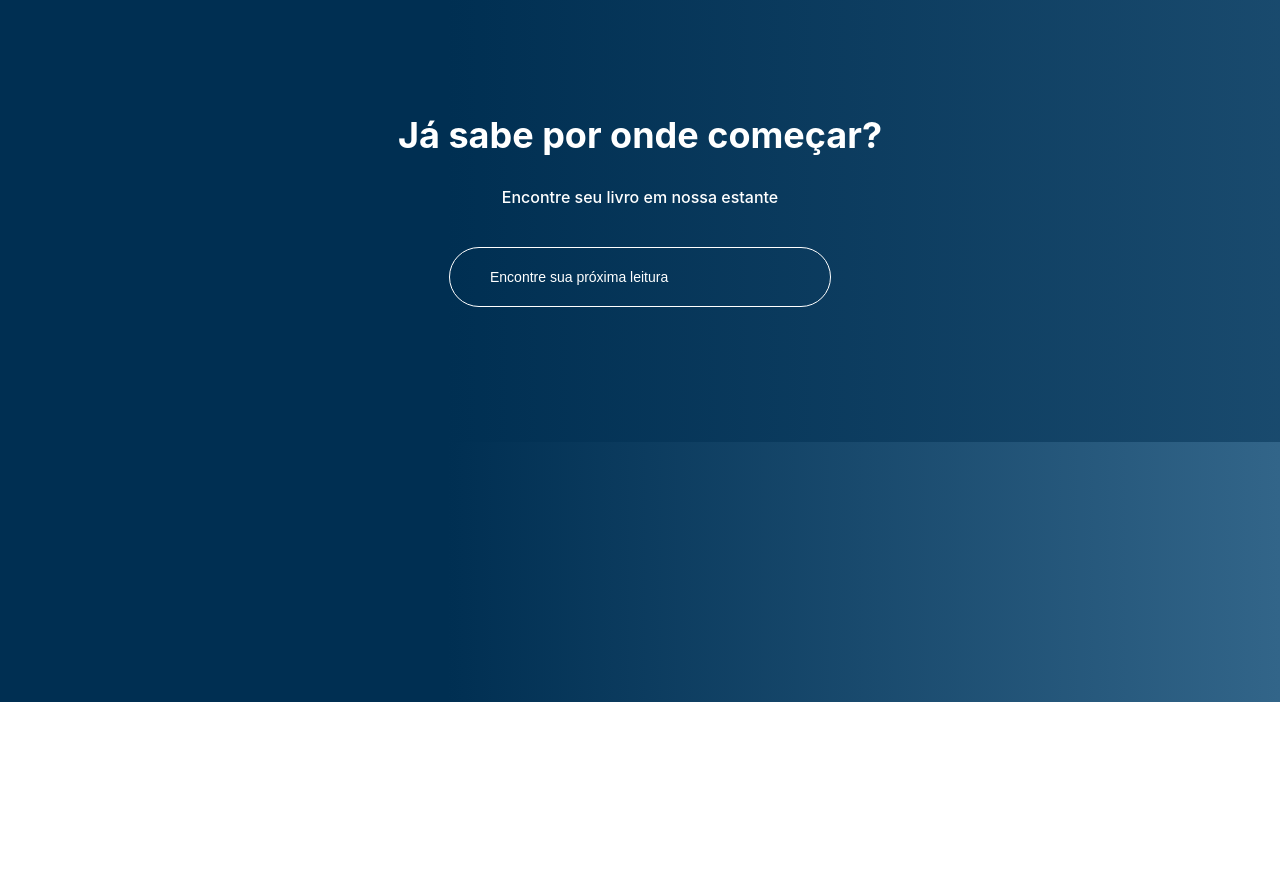
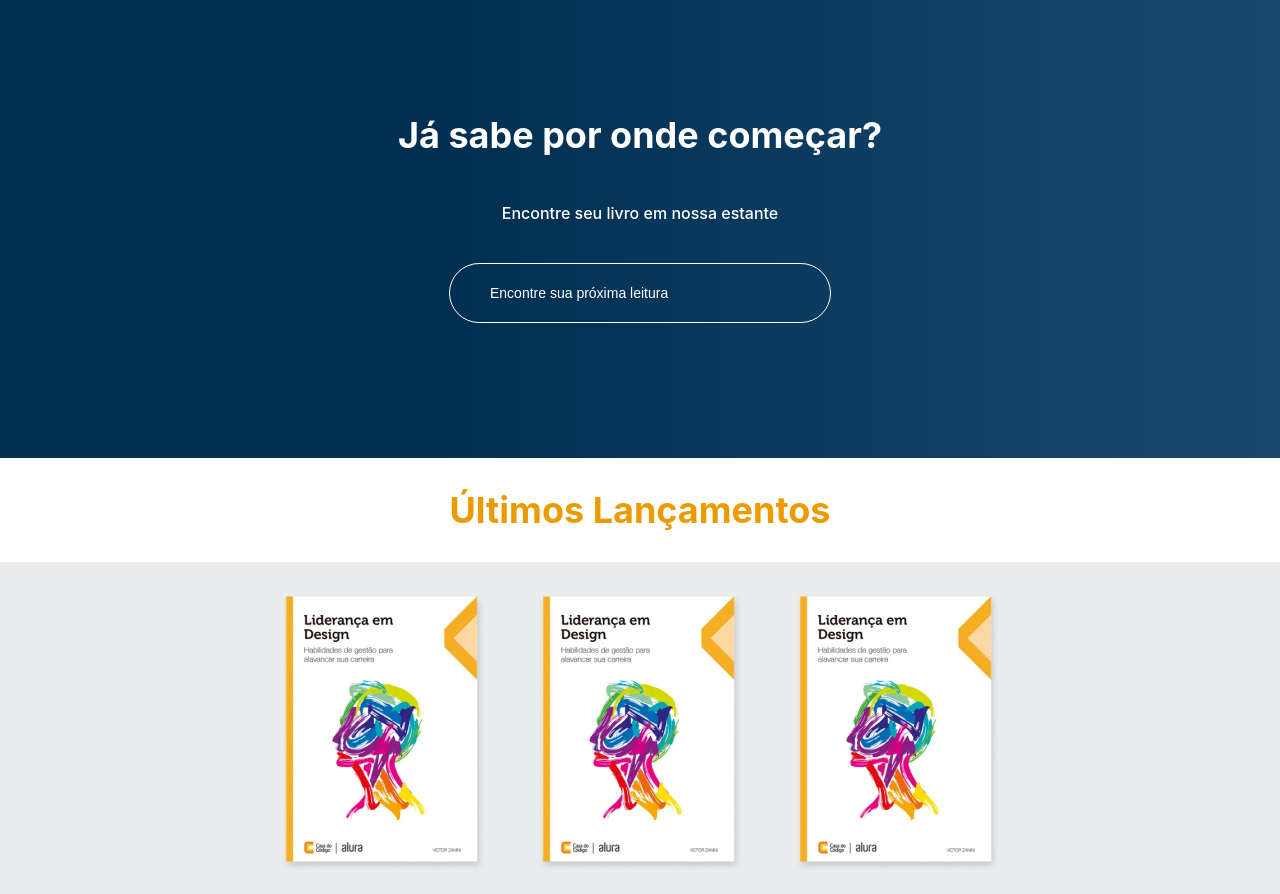
Before and after one commit to GuiBarbosa13/aluraBooks, a React (Create React App) app: page / in a window 1280 px wide. Shown: the part 98-992 px from the top of the page. Before the commit the page ends 800 px from the top, so only its background shows below. Built offline with nearby package versions, Linux system fonts and the light colour scheme.

Commit message:
criando sessão de últimos lançamentos

```diff
--- a/src/App.jsx
+++ b/src/App.jsx
@@ -1,11 +1,10 @@
 import Header from './components/Header';
 import styled from 'styled-components';
 import Search from './components/Search';
+import UltimosLancamentos from './components/UltimosLancamentos';
 
 const AppContainer = styled.div`
   max-width: 100vw;
-  height: 100vh;
-  background-image: linear-gradient(90deg, #002F52 35%, #326589);
   box-sizing: border-box;
 `
 
@@ -14,6 +13,7 @@ export default function App() {
     <AppContainer>
       <Header />
       <Search/>
+      <UltimosLancamentos/>
     </AppContainer>
   );
 }
--- a/src/components/Search/index.jsx
+++ b/src/components/Search/index.jsx
@@ -2,6 +2,7 @@ import styled from "styled-components";
 import Input from "../Input";
 import { useState } from "react";
 import { livros } from "./dadosPesquisa";
+import Titulo from "../Titulo";
 
 const FormEstilizado = styled.form`
     background-image: linear-gradient(90deg, #002F52 35%, #326589 165%);
@@ -10,14 +11,6 @@ const FormEstilizado = styled.form`
     padding: 85px 0;
     width: 100%;
 `
-
-const TituloEstilizado = styled.h2`
-    color: #FFF;
-    font-size: 36px;
-    text-align: center;
-    width: 100%;
-`
-
 const SubtituloEstilizado = styled.h3`
     font-size: 16px;
     font-weight: 500;
@@ -41,7 +34,6 @@ const DivLivroEstilizada = styled.div`
     flex-direction: column;
     justify-content: space-between;
     padding: 8px;
-    border-radius: 16px;
     transition: transform 0.3s ease-in-out;
     cursor: pointer;
     width: 128px;
@@ -57,7 +49,7 @@ export default function Search() {
 
     return (
         <FormEstilizado onSubmit={e => e.preventDefault()}>
-            <TituloEstilizado>Já sabe por onde começar?</TituloEstilizado>
+            <Titulo cor="#FFF">Já sabe por onde começar?</Titulo>
             <SubtituloEstilizado>Encontre seu livro em nossa estante</SubtituloEstilizado>
             <Input
                 type={'text'}
--- /dev/null
+++ b/src/components/Titulo/index.jsx
@@ -0,0 +1,20 @@
+import styled from "styled-components";
+
+
+
+export default function Titulo({ cor = '#000', background = 'transparent', children }) {
+
+    const TituloEstilizado = styled.h2`
+    width: 100%;
+    padding: 30px 0;
+    background-color: ${background};
+    font-size: 36px;
+    color: ${cor};
+    text-align: center;
+    margin: 0;
+    `
+
+    return (
+        <TituloEstilizado>{children}</TituloEstilizado>
+    )
+}
--- /dev/null
+++ b/src/components/UltimosLancamentos/dados.js
@@ -0,0 +1,17 @@
+import livro from '../../assets/livro.png';
+
+export const livrosLancamentos = [
+    {
+        titulo: "Os reis do Script moderno",
+        id: 3,
+        src: livro,
+    },{
+        titulo: "Os fundamentos básicos do React",
+        id: 4,
+        src: livro,
+    },{
+        titulo: "O código limpo",
+        id: 5,
+        src: livro,
+    }
+]
--- /dev/null
+++ b/src/components/UltimosLancamentos/index.jsx
@@ -0,0 +1,64 @@
+import styled from 'styled-components';
+import { livrosLancamentos } from './dados';
+import Titulo from '../Titulo';
+
+const LancamentosContainer = styled.section`
+    background-color: #EBECEE;
+    padding-bottom: 20px;
+    display: flex;
+    flex-direction: column;
+`
+const ImagensContainer = styled.div`
+    display: flex;
+    justify-content: center;
+    width: 100%;
+    gap: 48px;
+    flex-wrap: wrap;
+`
+
+const LivroContainer = styled.div`
+    margin-top: 30px;
+    display: flex;
+    justify-content: center;
+    align-items: center;
+    position: relative;
+    cursor: pointer;
+`
+
+const ImagemEstilizada = styled.img`
+    transition: filter 0.3s ease-in-out;
+
+    &:hover{
+        filter: brightness(20%);
+    }
+
+    &:hover + h3 {
+        display: block;
+    }
+`
+
+const SubtituloEstilizado = styled.h3`
+    display: none;
+    position: absolute;
+    max-width: 128px;
+    text-align: center;
+    pointer-events: none;
+    color: #FFF;
+`
+
+export default function UltimosLancamentos() {
+    return (
+        <LancamentosContainer>
+            <Titulo cor='#EB9B00' background='#FFF'>Últimos Lançamentos</Titulo>
+            <ImagensContainer>
+                {livrosLancamentos.map(
+                    livro =>
+                        <LivroContainer>
+                            <ImagemEstilizada key={livro.id} src={livro.src} alt={livro.titulo} />
+                            <SubtituloEstilizado>{livro.titulo}</SubtituloEstilizado>
+                        </LivroContainer>
+                )}
+            </ImagensContainer>
+        </LancamentosContainer>
+    )
+}
```
